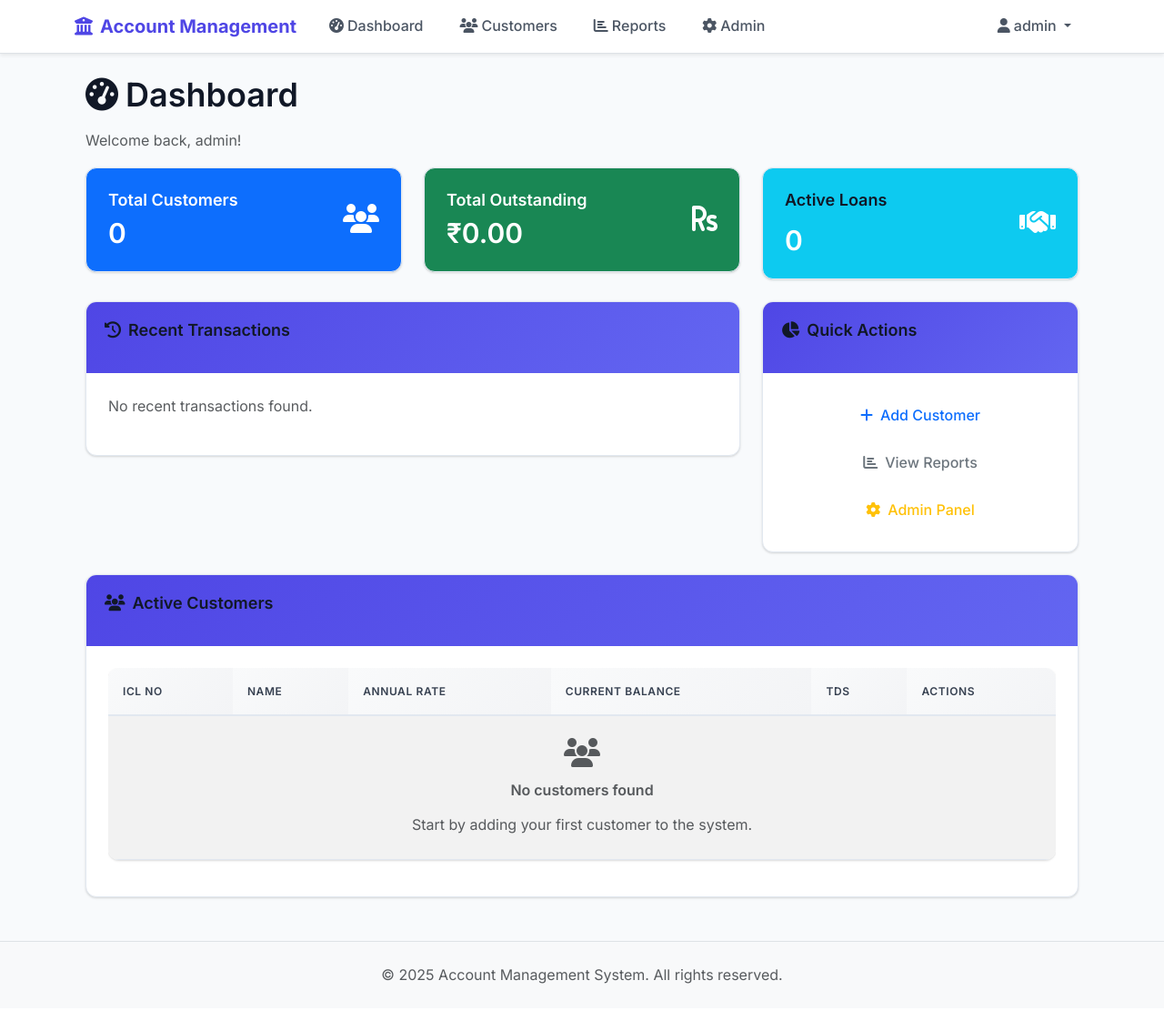
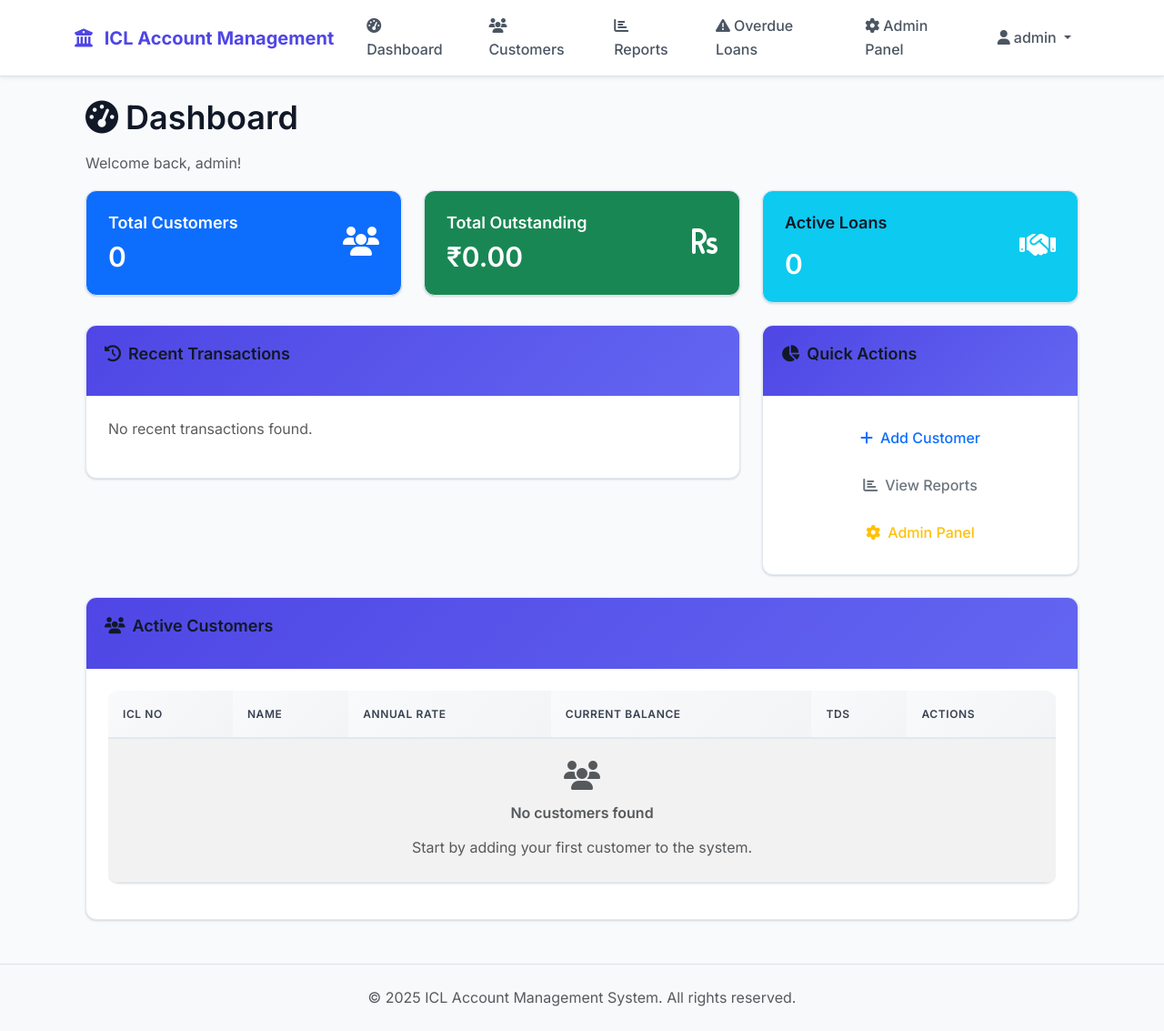
Before and after one commit to Ashmit12092000/icl, a Flask app: page /dashboard in a window 1280 px wide. Shown: the whole page at 91% size. Before the commit the page ends 1081 px from the top, so only its background shows below. Run offline with Flask 3, Linux system fonts and the light colour scheme; a user stored in the database is signed in; some libraries are stand-ins or nearby versions.

Commit message:
Update base.html

```diff
--- a/templates/base.html
+++ b/templates/base.html
@@ -3,7 +3,7 @@
 <head>
     <meta charset="UTF-8">
     <meta name="viewport" content="width=device-width, initial-scale=1.0">
-    <title>{% block title %}Account Management System{% endblock %}</title>
+    <title>{% block title %} ICL Account Management System{% endblock %}</title>
 
     <!-- Bootstrap CSS with Light Theme -->
     <link href="https://cdn.jsdelivr.net/npm/bootstrap@5.3.0/dist/css/bootstrap.min.css" rel="stylesheet">
@@ -28,7 +28,7 @@
     <nav class="navbar navbar-expand-lg navbar-light bg-white shadow-sm border-bottom">
         <div class="container">
             <a class="navbar-brand fw-bold text-primary" href="{{ url_for('dashboard') }}">
-                <i class="fas fa-university me-2"></i>Account Management
+                <i class="fas fa-university me-2"></i> ICL Account Management
             </a>
 
             <button class="navbar-toggler" type="button" data-bs-toggle="collapse" data-bs-target="#navbarNav">
@@ -59,8 +59,13 @@
 
                     {% if current_user.role == 'admin' %}
                     <li class="nav-item">
+                        <a class="nav-link" href="{{ url_for('overdue_loans') }}">
+                            <i class="fas fa-exclamation-triangle me-1"></i>Overdue Loans
+                        </a>
+                    </li>
+                    <li class="nav-item">
                         <a class="nav-link" href="{{ url_for('admin_panel') }}">
-                            <i class="fas fa-cog me-1"></i>Admin
+                            <i class="fas fa-cog me-1"></i>Admin Panel
                         </a>
                     </li>
                     {% endif %}
@@ -114,7 +119,7 @@
     <!-- Footer -->
     <footer class="bg-light border-top py-4 mt-5">
         <div class="container text-center">
-            <p class="text-muted mb-0">&copy; 2025 Account Management System. All rights reserved.</p>
+            <p class="text-muted mb-0">&copy; 2025 ICL Account Management System. All rights reserved.</p>
         </div>
     </footer>
 
```
